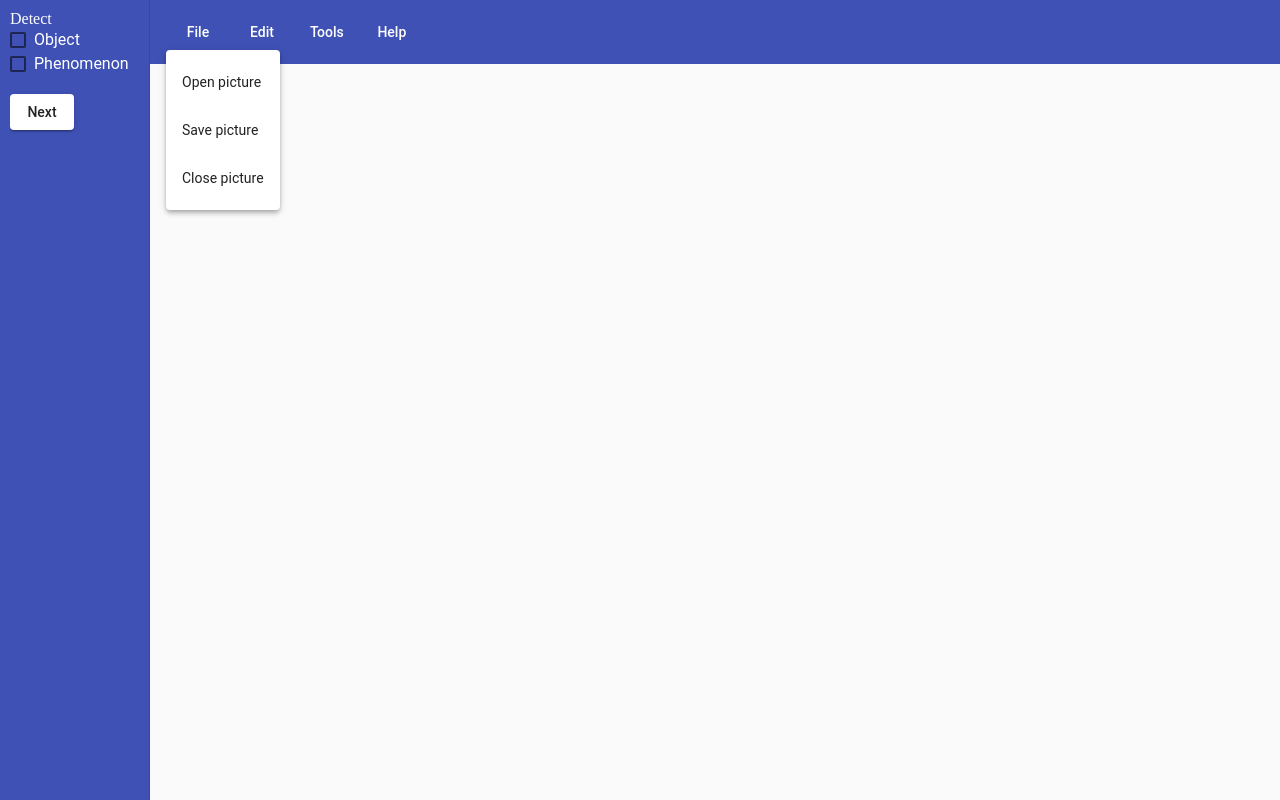
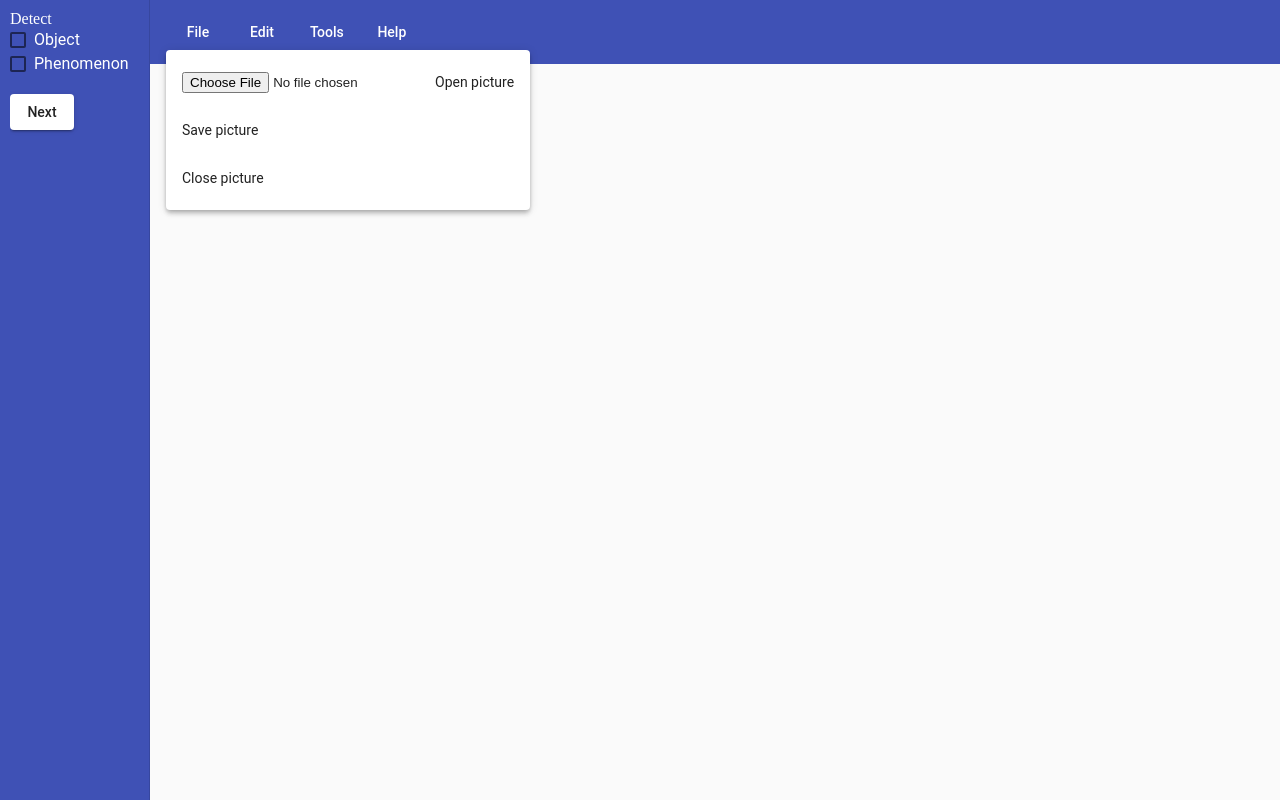
Before and after one commit to codelover96/Alcyone-Object-Phenomenon-Detection-System.Public, an Angular app: page / in a window 1280 px wide. Both pictures are taken after a click on the button "File". Built offline with nearby package versions, Linux system fonts and the light colour scheme.

Commit message:
Routing and open picture

```diff
--- a/src/app/app-routing.module.ts
+++ b/src/app/app-routing.module.ts
@@ -1,7 +1,7 @@
 import { NgModule } from '@angular/core';
 import { Routes } from '@angular/router';
 import { RouterModule } from '@angular/router';
-import { ObjectDetectionComponent } from '../app/object-detection/object-detection.component';
+import { ObjectDetectionComponent } from './object-detection/object-detection.component';
 
 const routes: Routes = [
   {path: 'object-detection', component: ObjectDetectionComponent}
--- a/src/app/app.component.html
+++ b/src/app/app.component.html
@@ -5,13 +5,14 @@
     (change)="onChange($event)">Object</mat-checkbox>
     <mat-checkbox id="phenomenon" name="phenomenon" value="Phenomenon" [(disabled)]="disabledPhenom" [(ngModel)]="checkedPhenom"
      (change)="onChange($event)" >Phenomenon</mat-checkbox></div><br>
-    <button mat-raised-button id="nextButton" (click)="goToPage('object-detection')">Next</button>
+    <button mat-raised-button id="nextButton" routerLink="/object-detection">Next</button>
+    <router-outlet></router-outlet>
   </mat-sidenav>
   <mat-sidenav-content>
     <mat-toolbar color = "primary">
       <button mat-button [matMenuTriggerFor]="file">File</button>
       <mat-menu #file="matMenu" yPosition="above">
-        <button mat-menu-item>Open picture</button>
+        <button mat-menu-item (click)="openPicture()"><input type="file" #Image accept="image/*" (change)="handleFileInput($event.target.files)">Open picture</button>
         <button mat-menu-item>Save picture</button>
         <button mat-menu-item>Close picture</button>
       </mat-menu>
--- a/src/app/app.component.ts
+++ b/src/app/app.component.ts
@@ -15,10 +15,17 @@ export class AppComponent {
   checkedPhenom=false;
   disabledNext=false;
   checkedNext=false;
+  fileToUpload=null;
+  imageUrl=null;
 
   constructor(private router:Router){}
 
-  goToPage(pageName:string):void{
-    this.router.navigate([`${pageName}`]);
-  }
+  handleFileInput(file: FileList){
+    this.fileToUpload=file.item(0);
+    var reader = new FileReader();
+    reader.onload=(event:any)=>{
+      this.imageUrl=event.target.result;
+    }
+    reader.readAsDataURL(this.fileToUpload);
 }
+}
```
